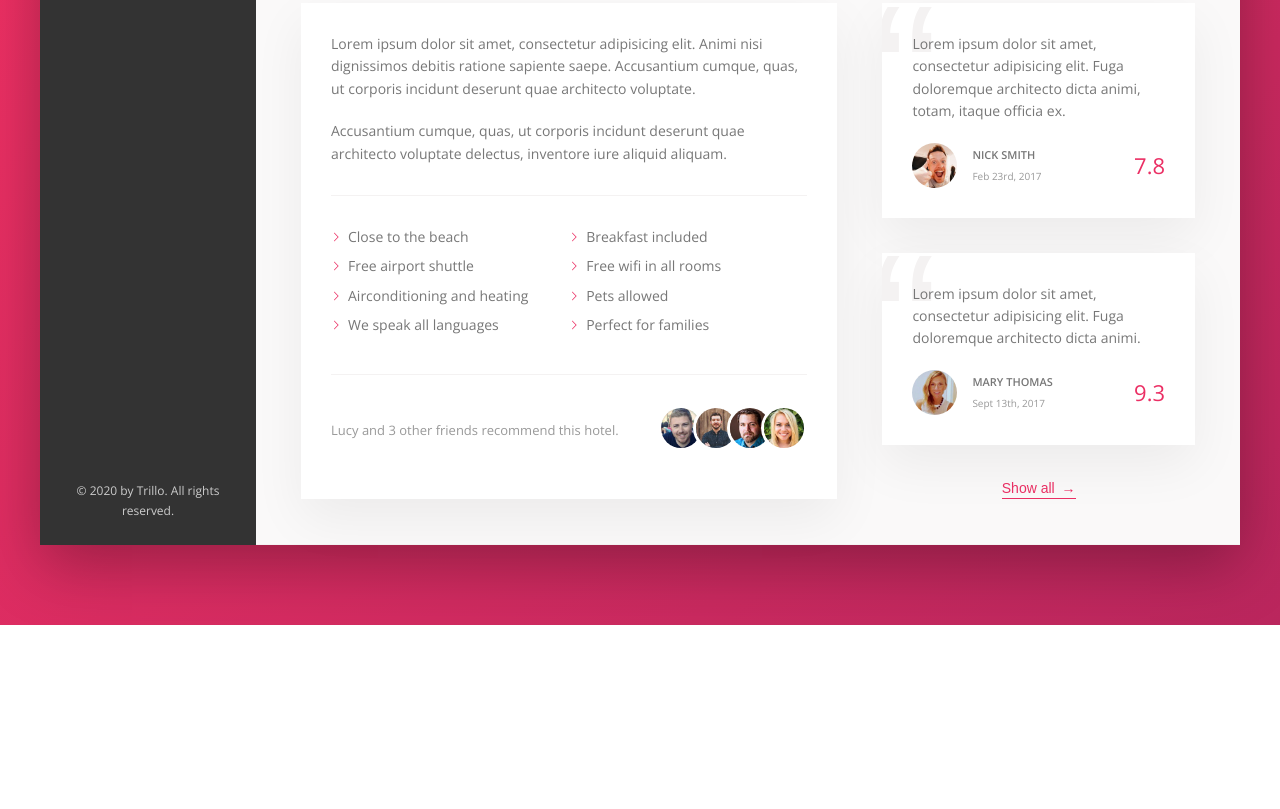
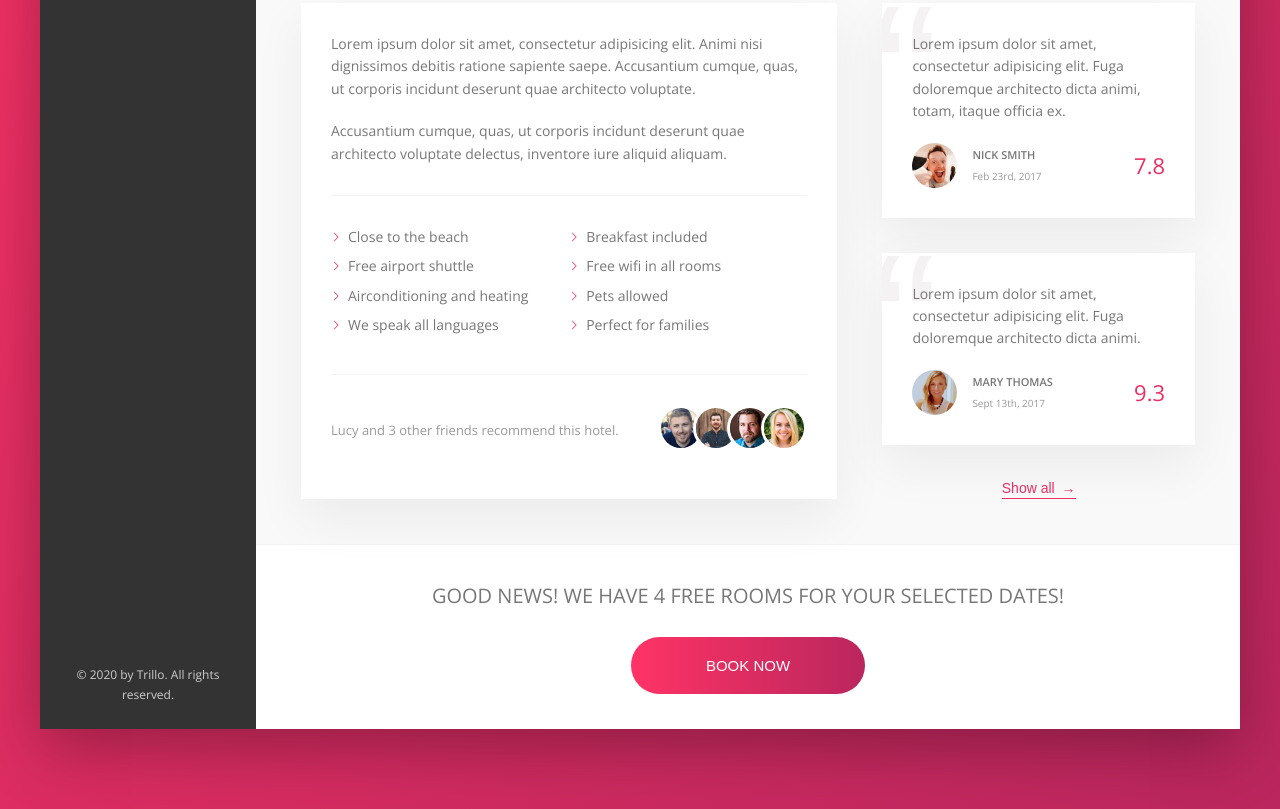
Before and after one commit to lidija-suster/Trillo, a website: page index.html in a window 1280 px wide. Shown: the part 644-1453 px from the top of the page. Before the commit the page ends 1269 px from the top, so only its background shows below. Drawn offline with nearby package versions, Linux system fonts and the light colour scheme.

Commit message:
Build the CTA Section

```diff
--- a/index.html
+++ b/index.html
@@ -199,6 +199,15 @@
                         <button class="btn-inline">Show all <span>&rarr;</span></button>
                     </div>
                 </div>
+                <div class="cta">
+                    <h2 class="cta__book-now">
+                        Good news! We have 4 free rooms for your selected dates!
+                    </h2>
+                    <button class="btn">
+                        <span class="btn__visible">Book Now</span>
+                        <span class="btn__invisible">Only 4 rooms left</span>
+                    </button>
+                </div>
             </main>
         </div>
     </div>
--- a/sass/_components.scss
+++ b/sass/_components.scss
@@ -469,3 +469,71 @@
         z-index: 1;
     }
 }
+
+// CALL TO ACTION
+.cta {
+    padding: 3.5rem 0;
+    text-align: center;
+
+    &__book-now {
+        font-size: 2rem;
+        font-weight: 300;
+        text-transform: uppercase;
+        margin-bottom: 2.5rem;
+    }
+}
+
+.btn {
+    font-size: 1.5rem;
+    font-weight: 300;
+    text-transform: uppercase;
+    border-radius: 100px;
+    border: none;
+    background-image: linear-gradient(to right, var(--color-primary-light), var(--color-primary-dark));
+    color: #fff;
+    position: relative;
+    // Button invisible is outside of visible button, so this will hide it
+    overflow: hidden;
+    cursor: pointer;
+
+    // Styles needed for both the visible and invisible buttons
+    & > * {
+        // Span element is inline, so it should be set to inline-block, so we can apply padding
+        display: inline-block;
+        height: 100%;
+        width: 100%;
+        transition: all 0.2s;
+    }
+
+    &__visible {
+        padding: 2rem 7.5rem;
+    }
+
+    &__invisible {
+        position: absolute;
+        padding: 2rem 0;
+        left: 0;
+        // This will move up the size of an element, so it will be invisible (outside of visible button)
+        top: -100%;
+    }
+
+    &:hover {
+        background-image: linear-gradient(to left, var(--color-primary-light), var(--color-primary-dark));
+    }
+
+    &:hover &__visible {
+        // Translate visible button down, 100% of its height
+        transform: translateY(100%);
+    }
+
+    &:hover &__invisible {
+        // This will override top: -100% and return it to the position of visible
+        top: 0;
+    }
+
+    &:focus {
+        outline: none;
+        // Name of animation, 1s duration, forever
+        animation: pulsate 1s infinite;
+    }
+}
```
Also changed, not shown: css/style.css.
